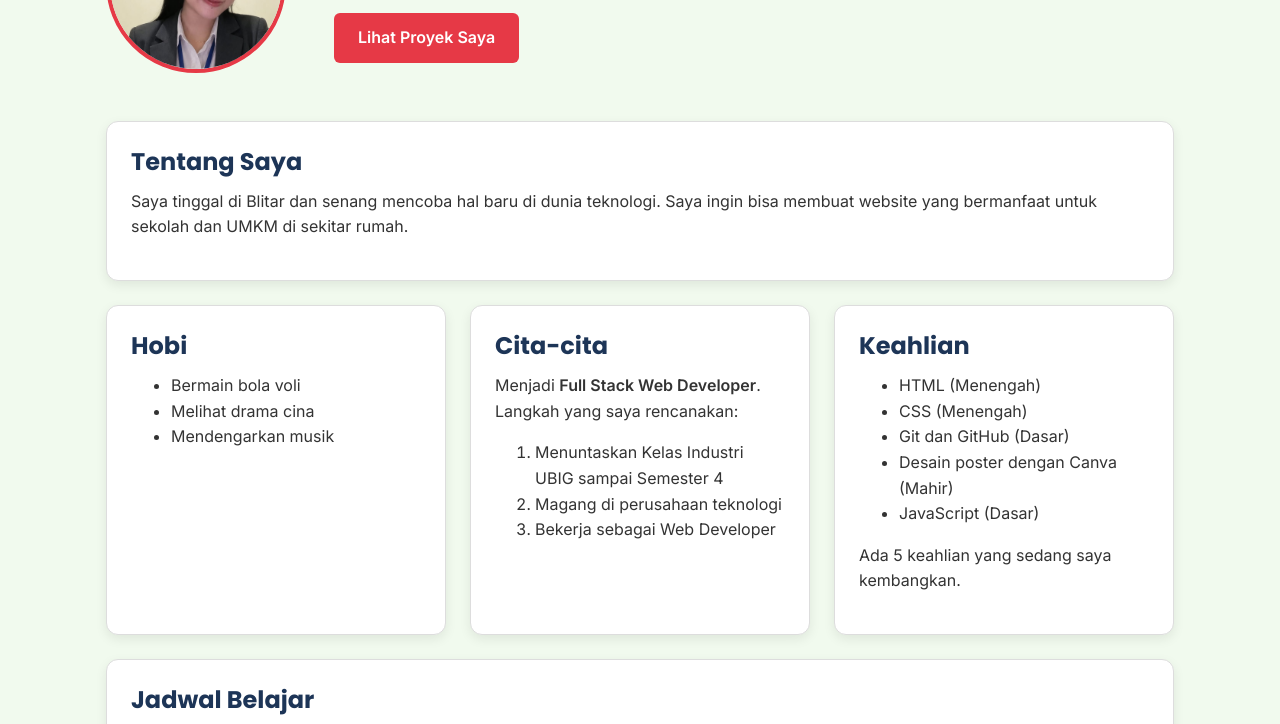
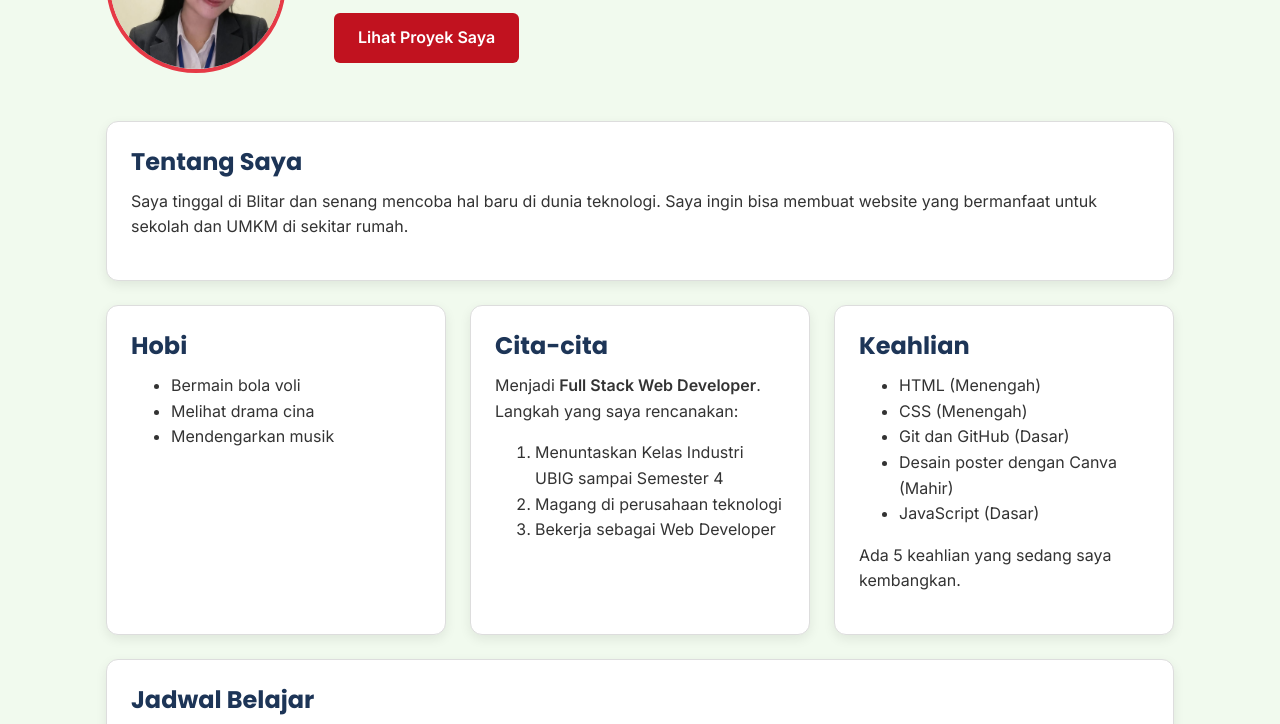
Before and after one commit to zahrarpl23-code/zahranailul-tugasrumah-smkbrantas, a plain HTML site: page index.html in a window 1280 px wide. Shown: the part 253-977 px from the top of the page. Drawn offline with Linux system fonts and the light colour scheme.

Commit message:
mengubah warna aksen & tautan menjadi merah gelap

```diff
--- a/css/style.css
+++ b/css/style.css
@@ -19,8 +19,8 @@ img {
 :root {
   --warna-utama: #1D3557;
   --warna-judul: #1D3557;
-  --warna-aksen: #E63946;
-  --warna-tautan: #E63946;
+  --warna-aksen: #C1121F;
+  --warna-tautan: #C1121F;
   --warna-latar: #F1FAEE;
   --warna-teks: #333333;
   --warna-kartu: #FFFFFF;
```
